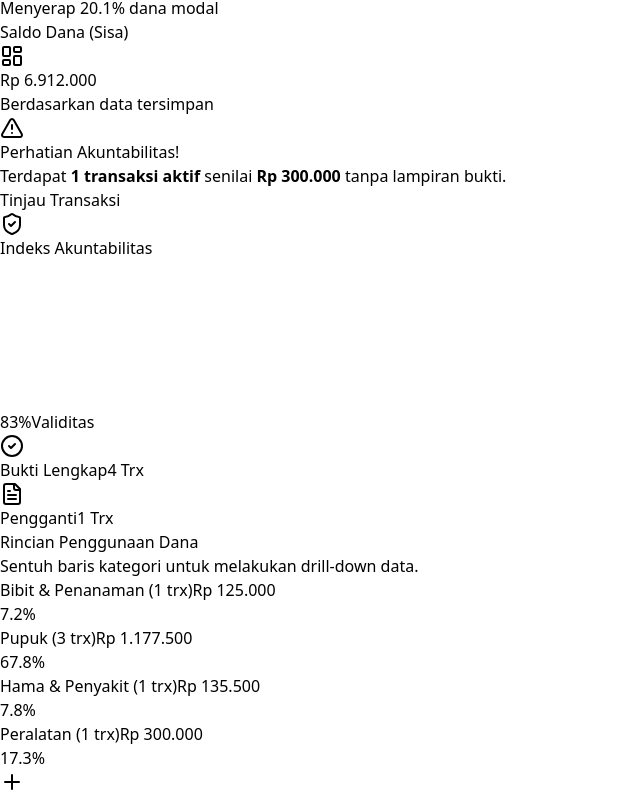
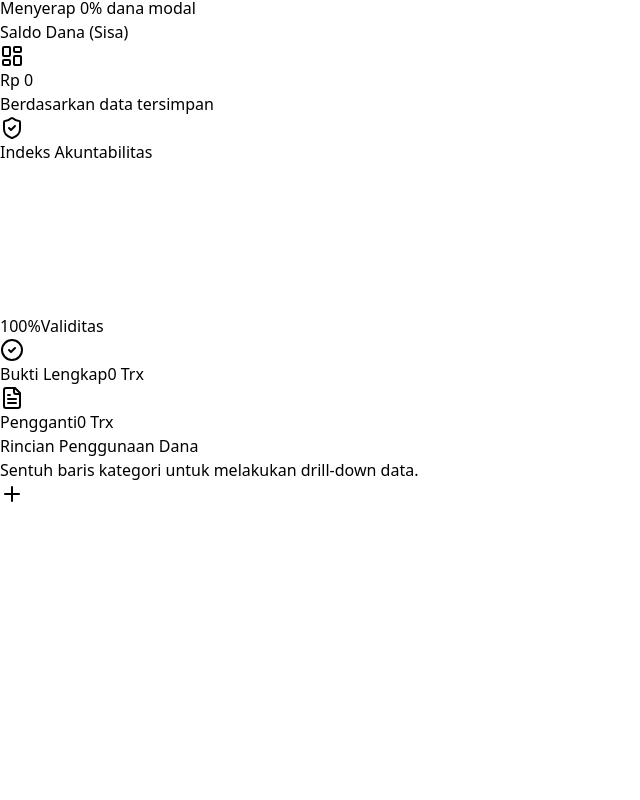
Before and after one commit to herifortuin-cmd/fincontrol-app, a React (Vite) app: page / in a window 1280 px wide. Shown: the part 652-1452 px from the top of the page, without its empty margins (0-640 px from the left). After the commit the page ends 1164 px from the top, so only its background shows below. Built offline with nearby package versions, Linux system fonts and the light colour scheme.

Commit message:
Kosongkan data awal transaksi

```diff
--- a/src/App.tsx
+++ b/src/App.tsx
@@ -11,17 +11,7 @@ const CATEGORIES = [
 ];
 
 // Data awal ditambahkan status: 'ACTIVE' untuk mendukung Soft Delete
-const INITIAL_DATA = [
-  { id: 'DM-001', date: '2026-07-21', type: 'INCOME', category: 'Modal Awal', description: 'Dana masuk tahap 1', amount: 3000000, recipient: 'Kas Usaha', proofStatus: 'LENGKAP', verificationStatus: 'VERIFIED', status: 'ACTIVE', notes: 'Transfer via BCA', proofUrl: 'https://images.unsplash.com/photo-1554224155-6726b3ff858f?auto=format&fit=crop&q=80&w=400&h=300' },
-  { id: 'DM-002', date: '2026-08-07', type: 'INCOME', category: 'Tambahan Modal', description: 'Dana operasional Agustus', amount: 5000000, recipient: 'Kas Usaha', proofStatus: 'LENGKAP', verificationStatus: 'VERIFIED', status: 'ACTIVE', notes: 'Tunai', proofUrl: null },
-  { id: 'DM-003', date: '2026-08-16', type: 'INCOME', category: 'Tambahan Modal', description: 'Pembelian darurat', amount: 650000, recipient: 'Kas Usaha', proofStatus: 'LENGKAP', verificationStatus: 'VERIFIED', status: 'ACTIVE', notes: 'Transfer via BRI', proofUrl: 'https://images.unsplash.com/photo-1554224155-6726b3ff858f?auto=format&fit=crop&q=80&w=400&h=300' },
-  { id: 'TRX-001', date: '2026-08-17', type: 'EXPENSE', category: 'Hama & Penyakit', description: 'Tridazol', amount: 135500, recipient: 'Shopee', proofStatus: 'LENGKAP', verificationStatus: 'VERIFIED', status: 'ACTIVE', notes: 'Nota digital', proofUrl: 'https://images.unsplash.com/photo-1607519967657-3a11684c30c3?auto=format&fit=crop&q=80&w=400&h=300' },
-  { id: 'TRX-002', date: '2026-08-18', type: 'EXPENSE', category: 'Bibit & Penanaman', description: 'Bibit Raja Tavi', amount: 125000, recipient: 'Shopee', proofStatus: 'LENGKAP', verificationStatus: 'VERIFIED', status: 'ACTIVE', notes: '', proofUrl: 'https://images.unsplash.com/photo-1588880331179-bc9b93a8cb65?auto=format&fit=crop&q=80&w=400&h=300' },
-  { id: 'TRX-003', date: '2026-08-18', type: 'EXPENSE', category: 'Pupuk', description: 'Gema Flora', amount: 102500, recipient: 'Shopee', proofStatus: 'LENGKAP', verificationStatus: 'VERIFIED', status: 'ACTIVE', notes: '', proofUrl: 'https://images.unsplash.com/photo-1554224155-8d04cb21cd6c?auto=format&fit=crop&q=80&w=400&h=300' },
-  { id: 'TRX-004', date: '2026-08-20', type: 'EXPENSE', category: 'Pupuk', description: 'Pupuk Kandang Kambing', amount: 225000, recipient: 'Toko Tani Natar', proofStatus: 'PENGGANTI', verificationStatus: 'VERIFIED', status: 'ACTIVE', notes: 'Kwitansi buatan sendiri', proofUrl: 'https://images.unsplash.com/photo-1616423640778-28d1b53229bd?auto=format&fit=crop&q=80&w=400&h=300' },
-  { id: 'TRX-005', date: '2026-08-21', type: 'EXPENSE', category: 'Peralatan', description: 'DP Bambu', amount: 300000, recipient: 'Mang Asep', proofStatus: 'TIDAK_ADA', verificationStatus: 'UNVERIFIED', status: 'ACTIVE', notes: 'Mang Asep tidak ada nota, sedang dibuatkan bukti pengganti', proofUrl: null },
-  { id: 'TRX-006', date: '2026-09-02', type: 'EXPENSE', category: 'Pupuk', description: 'NPK Mutiara 50kg', amount: 850000, recipient: 'Toko Tani Makmur', proofStatus: 'LENGKAP', verificationStatus: 'UNVERIFIED', status: 'ACTIVE', notes: 'Nota terlampir', proofUrl: 'https://images.unsplash.com/photo-1607519967657-3a11684c30c3?auto=format&fit=crop&q=80&w=400&h=300' },
-];
+const INITIAL_DATA = [];
 
 const formatRupiah = (number) => {
   return new Intl.NumberFormat('id-ID', { style: 'currency', currency: 'IDR', minimumFractionDigits: 0 }).format(number);
```
